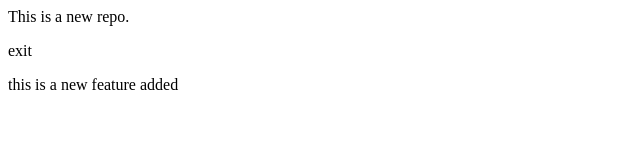
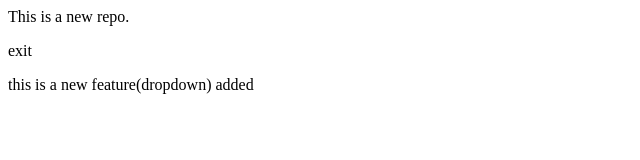
Before and after one commit to nullX-byte/IoTSec_framework, a plain HTML site: page index.html in a window 1280 px wide. Shown: the whole page, without its empty margins (0-640 px from the left). Drawn offline with Linux system fonts and the light colour scheme.

```diff
--- a/index.html
+++ b/index.html
@@ -1,2 +1,2 @@
 <p>This is a new repo.</p>exit
-<p> this is a new feature added</p>
+<p> this is a new feature(dropdown) added</p>
```
